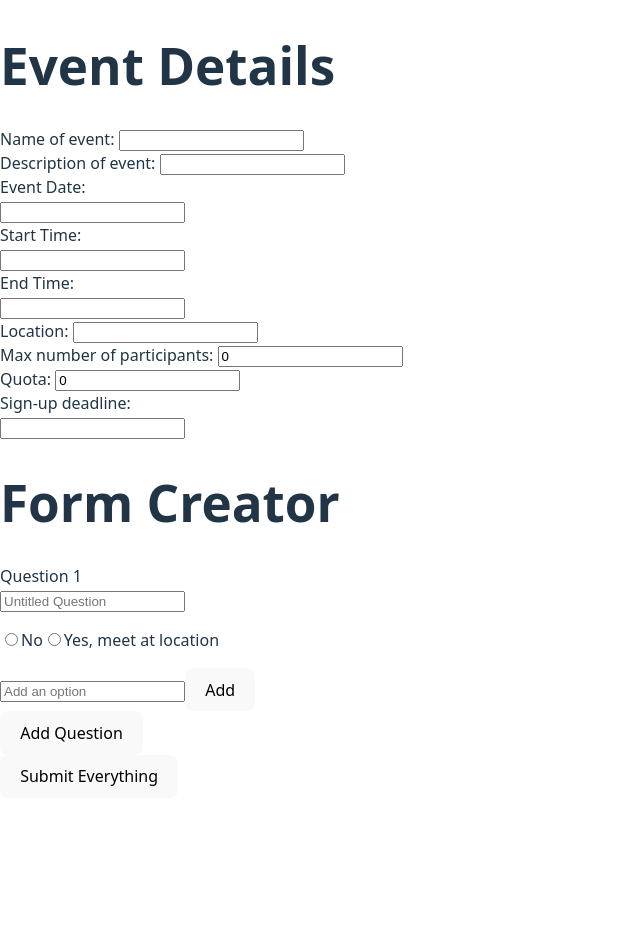
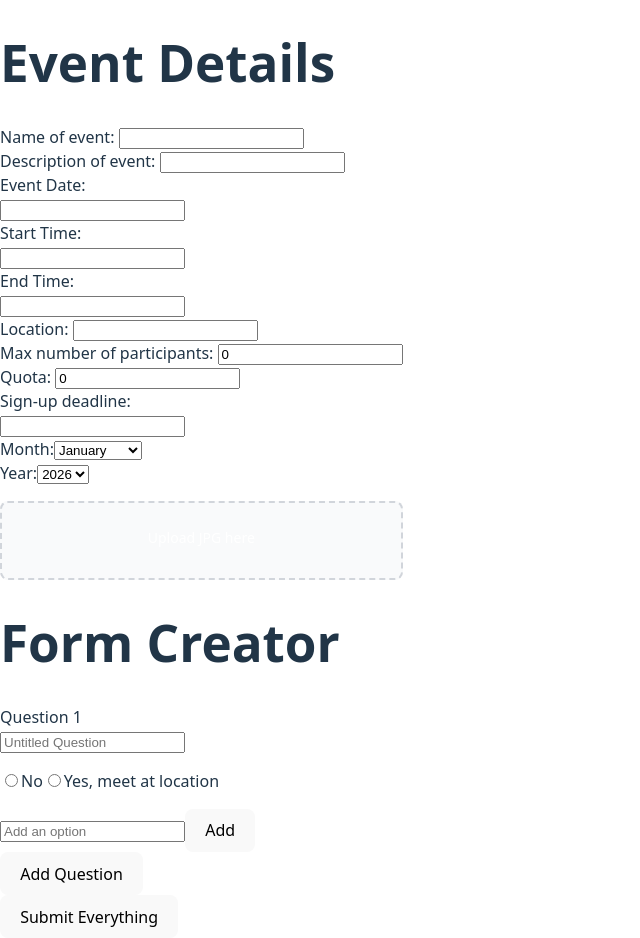
Before and after one commit to Joshua-Seah/H4G-2026, a React (Vite) app: page /staff-form in a window 1280 px wide. Shown: the whole page, without its empty margins (0-640 px from the left). Before the commit the page ends 800 px from the top, so only its background shows below. Built offline with nearby package versions, Linux system fonts and the light colour scheme; no server answers.

Commit message:
Add uploading jpg support to db bucket

```diff
--- a/src/Form/MainStaffForm.jsx
+++ b/src/Form/MainStaffForm.jsx
@@ -7,6 +7,9 @@ import * as gsheets from '../gsheets/sheets-api-client.js';
 export default function MainStaffForm() {
     const [eventData, setEventData] = useState({});
     const [formQuestions, setFormQuestions] = useState([]);
+    const [selectedFile, setSelectedFile] = useState(null);
+    const [selectedMonth, setSelectedMonth] = useState('01');
+    const [selectedYear, setSelectedYear] = useState('2026');
 
     const startTime = eventData.start_time;
     const eventDateStr = startTime
@@ -45,14 +48,13 @@ export default function MainStaffForm() {
     const handleSubmit = async () => {
   const finalJson = buildFinalJson();
 
-        // Prepare Google Sheet Payload (Human Readable)
+  // Google Sheets (unchanged)
   const gsheetEvent = {
-            date: getLocalDateString(eventData.event_date), // "2026-02-06"
+    date: getLocalDateString(eventData.event_date),
     eventName: eventData.name,
-            details: eventData.details, // Pass the description too!
-            // Use original Date objects for formatting, NOT the ISO strings in finalJson
-            startTime: getLocalTimeString(eventData.start_time), // "2:30 PM"
-            endTime: getLocalTimeString(eventData.end_time),     // "4:30 PM"
+    details: eventData.details,
+    startTime: getLocalTimeString(eventData.start_time),
+    endTime: getLocalTimeString(eventData.end_time),
     location: eventData.location,
     max: eventData.max,
     quota: eventData.quota,
@@ -64,29 +66,96 @@ export default function MainStaffForm() {
   );
   await gsheets.addEvent(gsheetEvent);
 
-        console.log(
-            "FINAL JSON:",
-            JSON.stringify(finalJson, null, 2)
-        );
+  // File upload with MM-YYYY naming from dropdowns
+  if (selectedFile) {
+    try {
+      const autoName = `${selectedMonth}-${selectedYear}.jpg`;
+      console.log('Uploading:', autoName);
+      const publicUrl = await db.uploadFile(selectedFile, autoName);
+      console.log('✅ Uploaded:', publicUrl);
+    } catch (error) {
+      console.error('❌ Upload failed:', error);
+    }
+    setSelectedFile(null);
+  }
+
+  console.log("FINAL JSON:", JSON.stringify(finalJson, null, 2));
 
   try {
     const insertedEvent = await db.addEvent(finalJson);
     console.log('Event saved to Supabase:', insertedEvent);
-
-            // Optional: reset form or show success
     setEventData({});
     setFormQuestions([]);
-
   } catch (error) {
     console.error('Failed to save event:', error);
   }
-        //Call finalJson to SUPABASE :D
-    }
+};
+
+
 
     return (<>
   <div>
     <EventDetails onChange={setEventData}/>
   </div>
+
+  {/* Month/Year Dropdowns */}
+  <div>
+    Month:
+    <select value={selectedMonth} onChange={(e) => setSelectedMonth(e.target.value)}>
+      <option value="01">January</option>
+      <option value="02">February</option>
+      <option value="03">March</option>
+      <option value="04">April</option>
+      <option value="05">May</option>
+      <option value="06">June</option>
+      <option value="07">July</option>
+      <option value="08">August</option>
+      <option value="09">September</option>
+      <option value="10">October</option>
+      <option value="11">November</option>
+      <option value="12">December</option>
+    </select>
+  </div>
+  <div>
+    Year:
+    <select value={selectedYear} onChange={(e) => setSelectedYear(e.target.value)}>
+      <option value="2026">2026</option>
+      <option value="2027">2027</option>
+      <option value="2028">2028</option>
+      <option value="2029">2029</option>
+      <option value="2030">2030</option>
+    </select>
+  </div>
+
+  {/* Your existing file input (unchanged) */}
+  <div style={{
+    margin: '1rem 0',
+    padding: '1rem',
+    border: '2px dashed #d1d5db',
+    borderRadius: '0.5rem',
+    textAlign: 'center',
+    backgroundColor: '#f9fafb',
+    cursor: 'pointer'
+  }}>
+    <label style={{ cursor: 'pointer', display: 'block' }}>
+      <p style={{ fontSize: '0.875rem', color: '#FFFFFF', marginTop: '0.5rem' }}>
+        Upload JPG here
+      </p>
+      <input
+        id="file-upload"
+        type="file"
+        accept="image/jpeg,image/jpg,image/png,image/*"
+        onChange={(e) => setSelectedFile(e.target.files?.[0] || null)}
+        style={{ display: 'none' }}
+      />
+    </label>
+    {selectedFile && (
+      <p style={{ fontSize: '0.875rem', color: '#059669', marginTop: '0.5rem' }}>
+        Selected: {selectedFile.name} ({(selectedFile.size / 1024).toFixed(1)} KB)
+      </p>
+    )}
+  </div>
+
   <div>
     <FormCreator onChange={setFormQuestions}/>
   </div>
--- a/src/db/queries.jsx
+++ b/src/db/queries.jsx
@@ -1,4 +1,5 @@
 import { db } from './supabase-client.jsx';
+
 
 /**
  * Function to get all events from the database
@@ -81,3 +82,42 @@ export async function getUserProfile(userId) {
     console.log('Fetched user profile:', data);
     return data;
 }
+
+/**
+ * Upload file directly to event-background bucket root
+ * @param {File} file - File from input
+ * @param {string} [customName] - Optional custom filename, else timestamp-random
+ * @returns {string} Public URL or null
+ */
+export async function uploadFile(file, customName = null) {
+  if (!file) {
+    console.warn('No file provided');
+    return null;
+  }
+
+  const fileExt = file.name.split('.').pop();
+  const fileName = customName || `${Date.now()}-${Math.random().toString(36).substr(2, 9)}.${fileExt}`;
+  const filePath = fileName;  // Root - no folder prefix
+
+  try {
+    const { data: uploadData, error: uploadError } = await db.storage
+      .from('event-background')  // Upload bucket
+      .upload(filePath, file, {
+        cacheControl: '3600',
+        upsert: false
+      });
+
+    if (uploadError) throw uploadError;
+
+    // SAME bucket for URL
+    const { data: urlData } = db.storage
+      .from('event-background')  // ← Fix: was 'public-files'
+      .getPublicUrl(filePath);
+
+    console.log('✅ Root upload:', uploadData.path, urlData.publicUrl);
+    return urlData.publicUrl;
+  } catch (error) {
+    console.error('❌ Upload failed:', error.message);
+    return null;
+  }
+}
```
Lines whose indentation alone changed are shown as unchanged.
